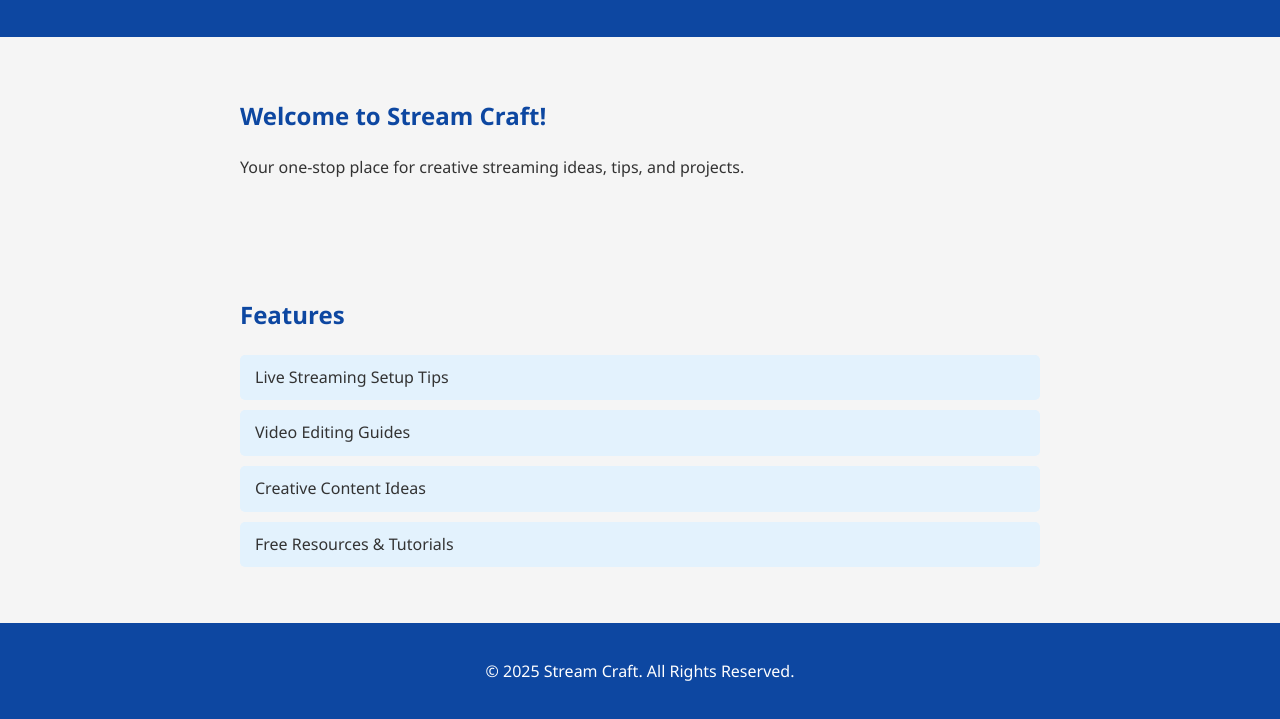
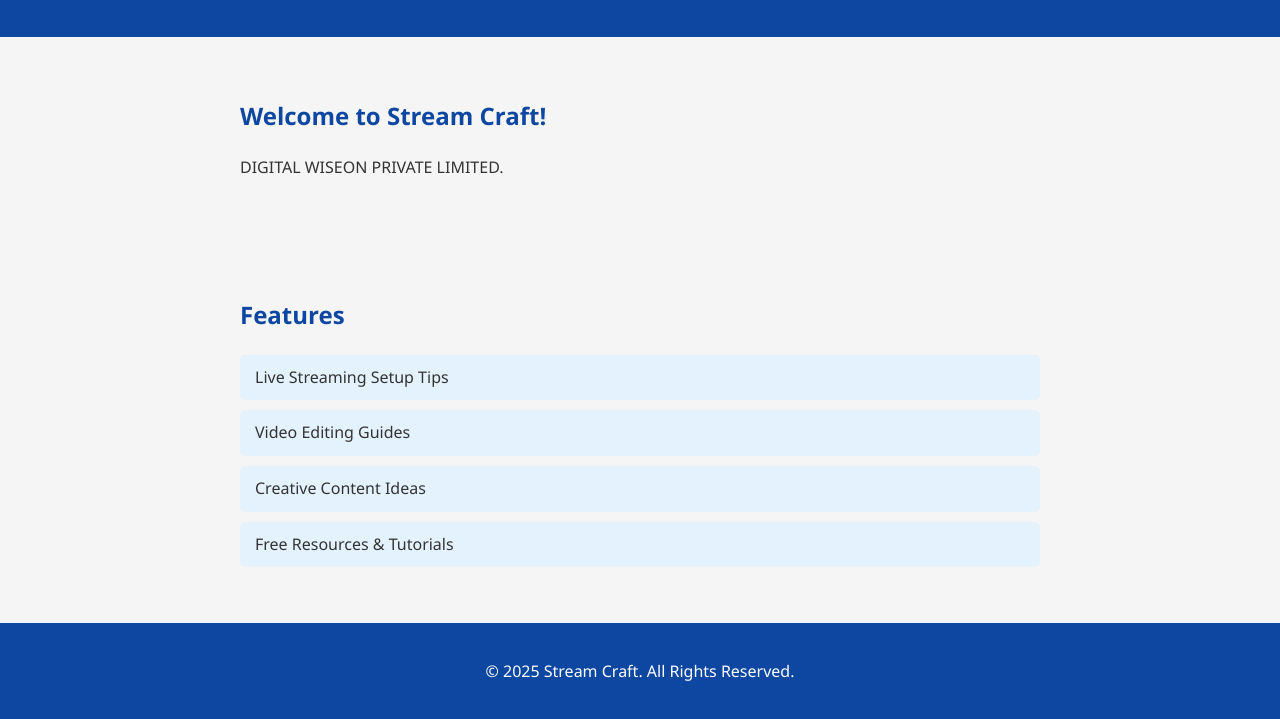
Before and after one commit to Digitalwiseon/my-first-vercel-app, a plain HTML site: page index.html in a window 1280 px wide. Shown: the part 143-862 px from the top of the page. Drawn offline with Linux system fonts and the light colour scheme.

Commit message:
Update index.html

```diff
--- a/index.html
+++ b/index.html
@@ -14,7 +14,7 @@
 
   <section class="intro">
     <h2>Welcome to Stream Craft!</h2>
-    <p>Your one-stop place for creative streaming ideas, tips, and projects.</p>
+    <p>DIGITAL WISEON PRIVATE LIMITED.</p>
   </section>
 
   <section class="features">
```
